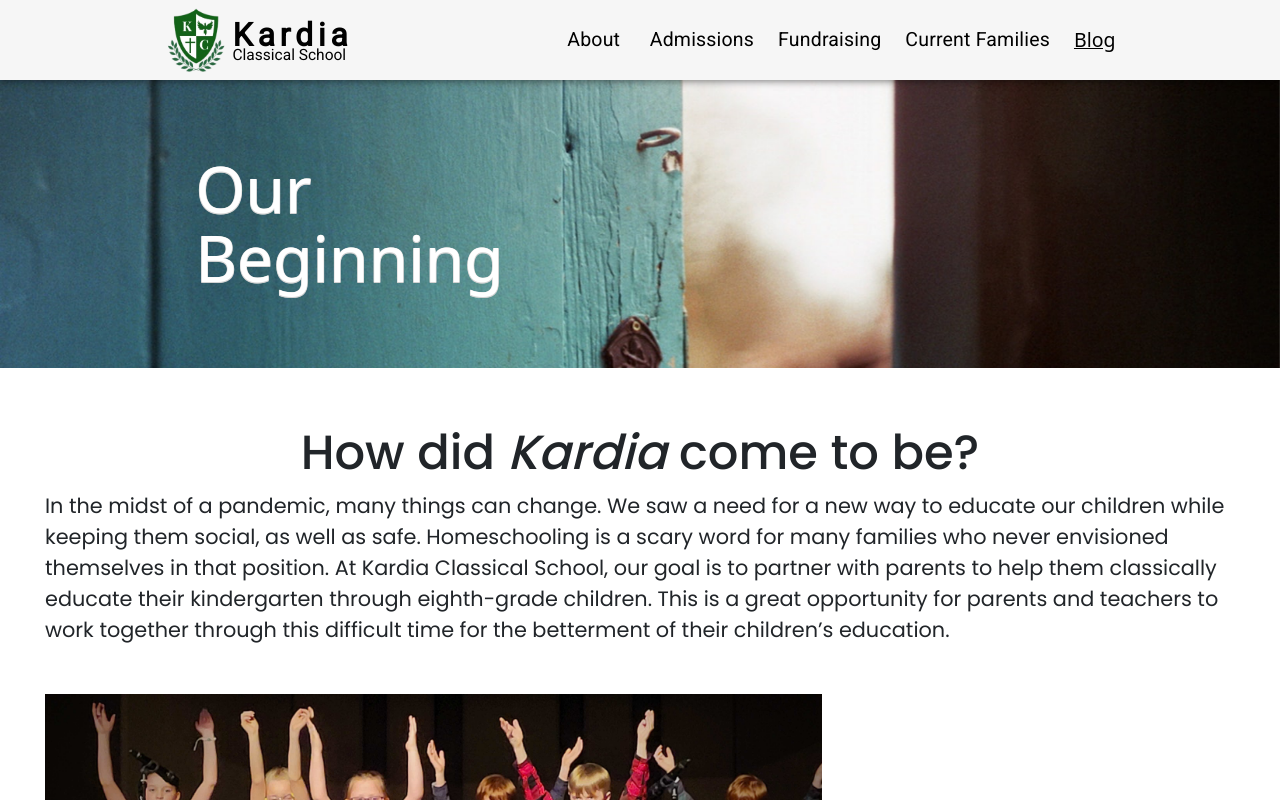
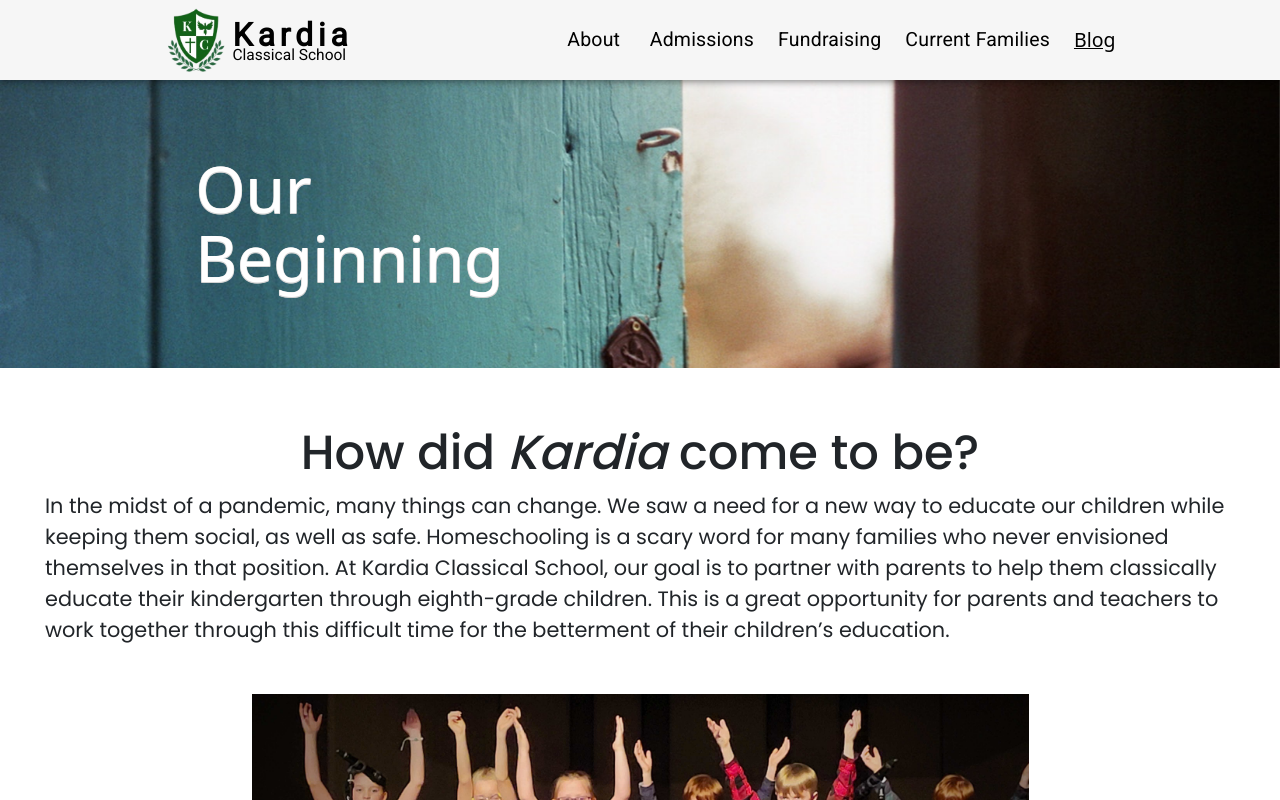
Before and after one commit to kristofer11/kardia2.0, a Next.js app: page /beginning in a window 1280 px wide. Shown: the top 800 px of the page. Built offline with nearby package versions, Linux system fonts and the light colour scheme.

Commit message:
style footer

```diff
--- a/src/app/beginning/page.module.scss
+++ b/src/app/beginning/page.module.scss
@@ -1,5 +1,6 @@
 .beginningSection {
     margin-bottom: 2rem;
+    text-align: center;
 
     .beginningImg {
         width: clamp(300px, 777px, 100%);
@@ -14,5 +15,6 @@
     .beginningText {
         font-size: 1.3rem;
         margin: 2rem 0 3rem;
+        text-align: start;
     }
 }
--- a/src/components/Footer/footer.scss
+++ b/src/components/Footer/footer.scss
@@ -3,6 +3,7 @@ footer {
     flex-direction: column;
     align-items: center;
     background-color: var(--main-bg-color);
+    padding-bottom: 2rem;
 
     .footer-section {
         display: flex;
```
